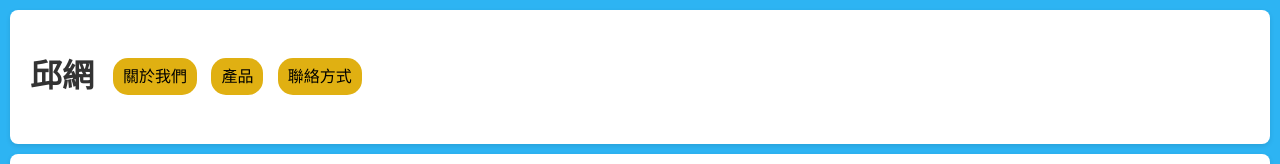
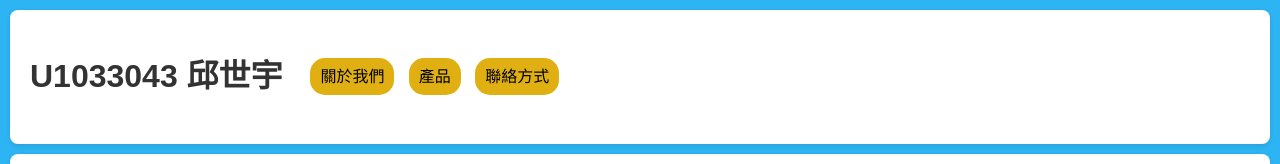
Before and after one commit to Jasongod0916/jasongod0916.github.io, a plain HTML site: page index.html in a window 1280 px wide. Shown: the top 164 px of the page. Drawn offline with Linux system fonts and the light colour scheme.

Commit message:
Update index.html

```diff
--- a/index.html
+++ b/index.html
@@ -8,7 +8,7 @@
 </head>
 <body>
     <header>
-        <h1>邱網&nbsp;</h1>
+        <h1>U1033043 邱世宇 &nbsp;</h1>
         <nav>
             <ul>
                 <li><a href="#about">關於我們</a></li>
@@ -17,7 +17,6 @@
             </ul>
         </nav>
     </header>
-
 
     <section id="about">
         <h2>關於我們</h2>
```
